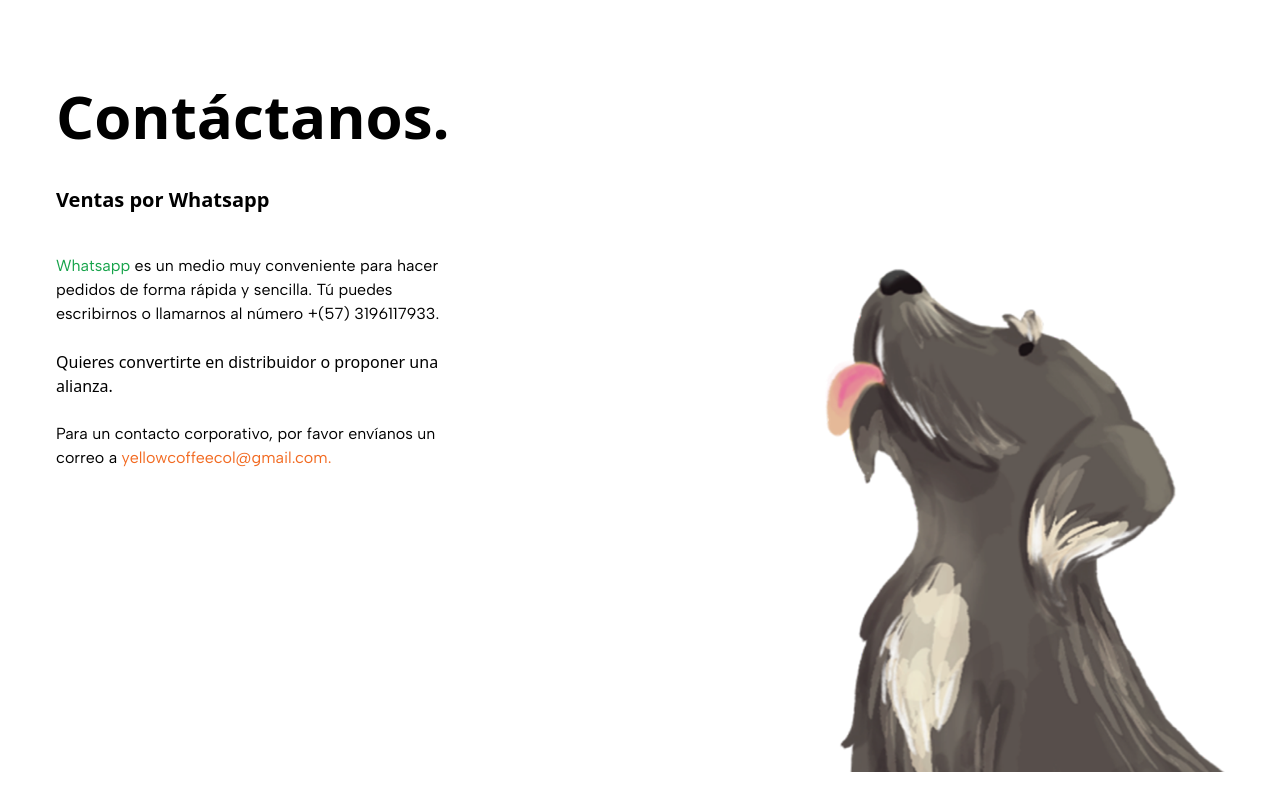
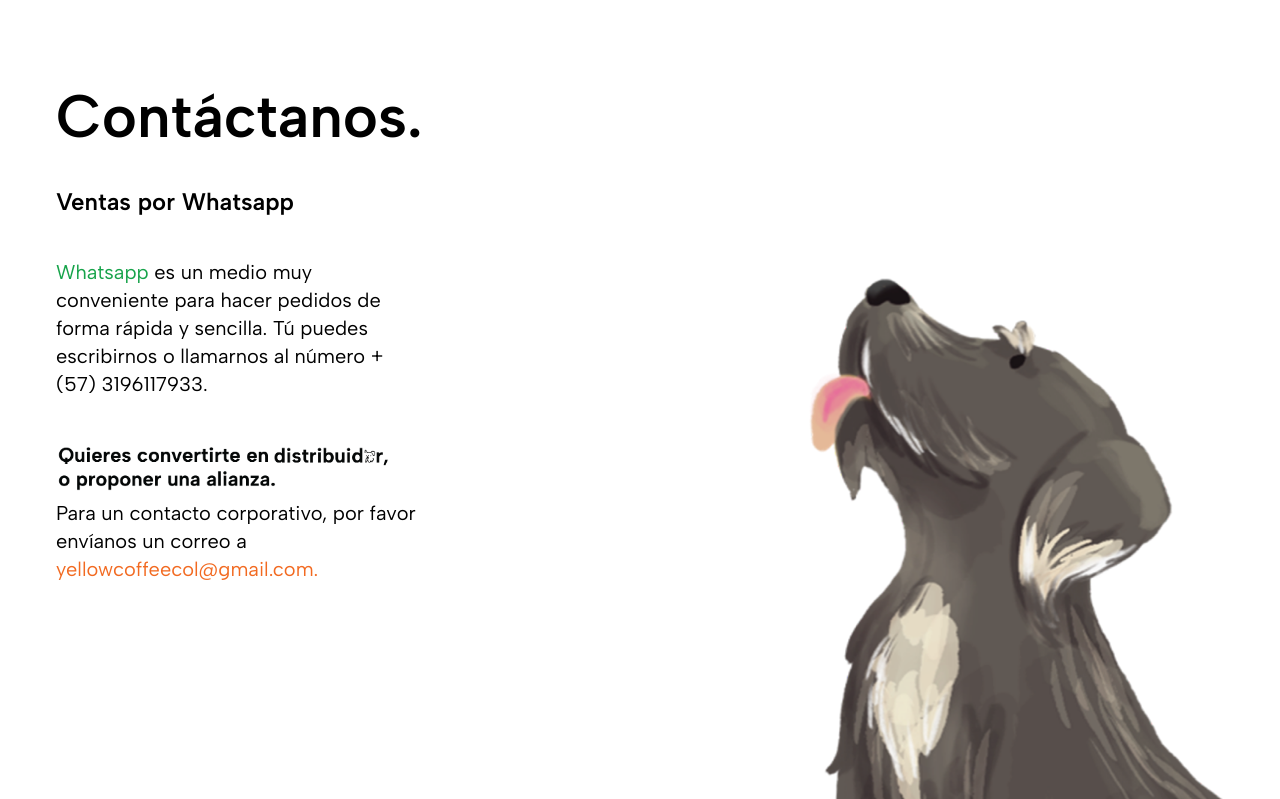
Before and after one commit to samu975/yellow-coffee, an Astro site: page / in a window 1280 px wide. Shown: the part 2699-3498 px from the top of the page. Before the commit the page ends 3471 px from the top, so only its background shows below. Built offline with nearby package versions, Linux system fonts and the light colour scheme; Astro itself is replaced by a stand-in of ours.

Commit message:
add title distribuidor

```diff
--- a/src/layouts/Layout.astro
+++ b/src/layouts/Layout.astro
@@ -10,7 +10,10 @@ const { title } = Astro.props;
 <html lang="es">
   <head>
     <meta charset="UTF-8" />
-		<meta name="description" content="Yellow coffee es una marca enfocada en expandir lo creado con amor a partir de los vínculos que tenemos desde espacios colectivos y sociales." />
+    <meta
+      name="description"
+      content="Yellow coffee es una marca enfocada en expandir lo creado con amor a partir de los vínculos que tenemos desde espacios colectivos y sociales."
+    />
     <meta name="viewport" content="width=device-width" />
     <link rel="icon" type="image/svg+xml" href="/favicon.svg" />
     <meta name="generator" content={Astro.generator} />
@@ -22,5 +25,17 @@ const { title } = Astro.props;
 </html>
 
 <style is:global>
-	@import url('https://fonts.googleapis.com/css2?family=Albert+Sans:wght@400;600;700&display=swap');
+  @import url("https://fonts.googleapis.com/css2?family=Albert+Sans:wght@400;600;700&display=swap");
+
+  main {
+    font-family: "Albert Sans", sans-serif;
+  }
+
+  h1,
+  h2,
+  h3,
+  h4,
+  h5 {
+    font-weight: 600;
+  }
 </style>
--- a/src/pages/index.astro
+++ b/src/pages/index.astro
@@ -16,6 +16,7 @@ import ProductOrange from "../assets/cafe_2500.png";
 import ProductPink from "../assets/Accesorios.png";
 
 import PerritoNegro from "../assets/Perro@4x.png";
+import DistribuidorTitle from "../assets/distribuidor_confianza.png";
 ---
 
 <Layout title="Bienvenido a Yellow Coffee.">
@@ -76,7 +77,7 @@ import PerritoNegro from "../assets/Perro@4x.png";
     </section>
     <section id="products" class="flex flex-col items-center md:my-10">
       <div>
-        <h2 class="font-principalBold font-semibold mb-4 md:text-3xl md:mb-8">
+        <h2 class="mb-4 md:text-3xl md:mb-8">
           Nuestros <span id="text-naranja" class="text-naranja">Productos</span
           >.
         </h2>
@@ -106,25 +107,17 @@ import PerritoNegro from "../assets/Perro@4x.png";
     </section>
     <section id="contact" class="pt-8 md:pt-12 w-full md:flex md:flex-row">
       <div class="flex flex-col pl-8 md:pl-14 w-9/12 md:px-12 md:w-7/12 pb-20">
-        <h2
-          class="font-principalBold font-bold text-2xl mb-6 md:text-6xl md:font-semibold md:mb-10"
-        >
+        <h2 class="text-2xl mb-6 md:text-6xl md:font-semibold md:mb-10">
           Contáctanos.
         </h2>
-        <h3
-          class="font-principalBold font-semibold mb-6 text-xl md:text-xl md:mb-10"
-        >
-          Ventas por Whatsapp
-        </h3>
-        <p class="font-principal mb-6">
+        <h3 class="mb-6 text-xl md:text-2xl md:mb-10">Ventas por Whatsapp</h3>
+        <p class="font-principal mb-6 md:text-xl">
           <span class="text-green-600">Whatsapp</span> es un medio muy
           conveniente para hacer pedidos de forma rápida y sencilla. Tú puedes
           escribirnos o llamarnos al número +(57) 3196117933.
         </p>
-        <h3 class="font-principalBold mb-6">
-          Quieres convertirte en distribuidor o proponer una alianza.
-        </h3>
-        <p class="font-principal mb-6 relative z-10">
+        <Image src={DistribuidorTitle} alt={"Titulo "} class="-ml-[7%]" />
+        <p class="font-principal mb-6 relative z-10 md:text-xl">
           Para un contacto corporativo, por favor envíanos un correo a
           <span class="text-naranja">yellowcoffeecol@gmail.com.</span>
         </p>
```
Also changed, not shown: src/assets/distribuidor_confianza.png (renamed from src/assets/Quieres convertirte@4x.png). Lines whose indentation alone changed are shown as unchanged.
